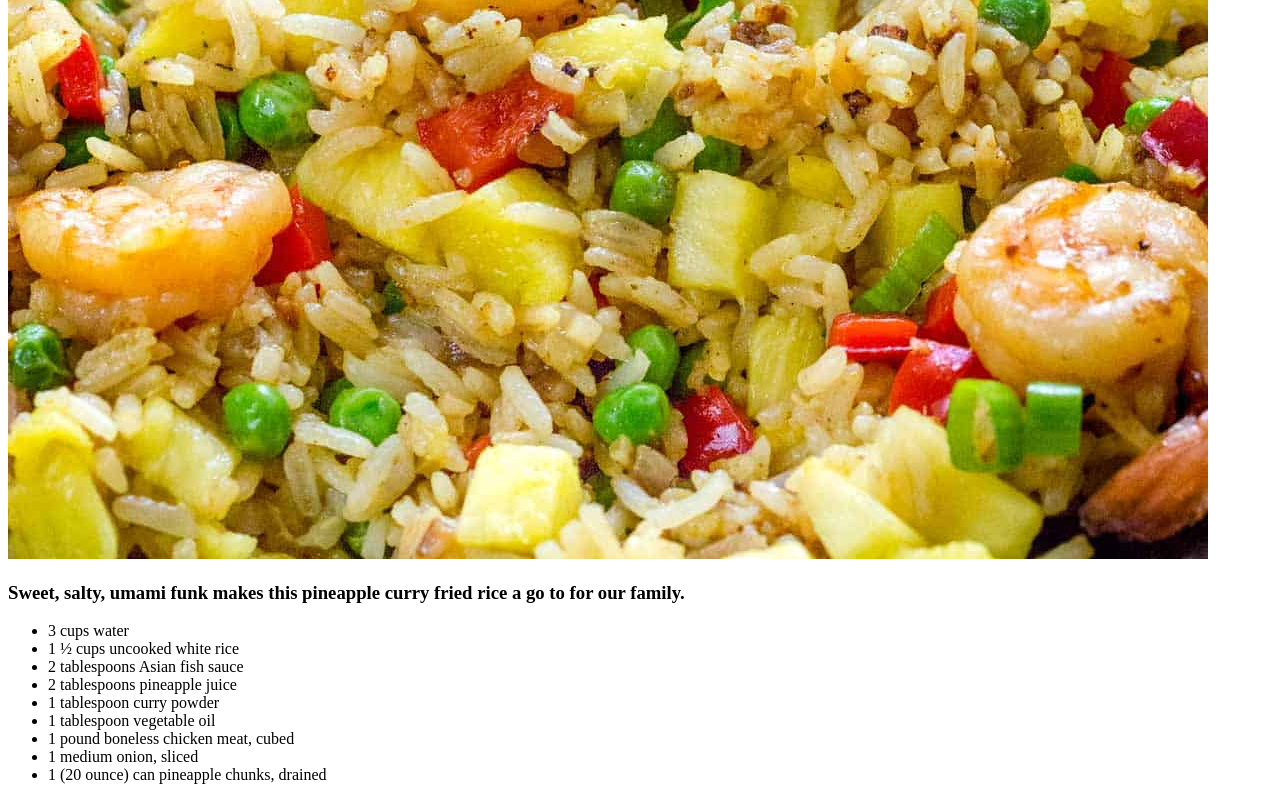
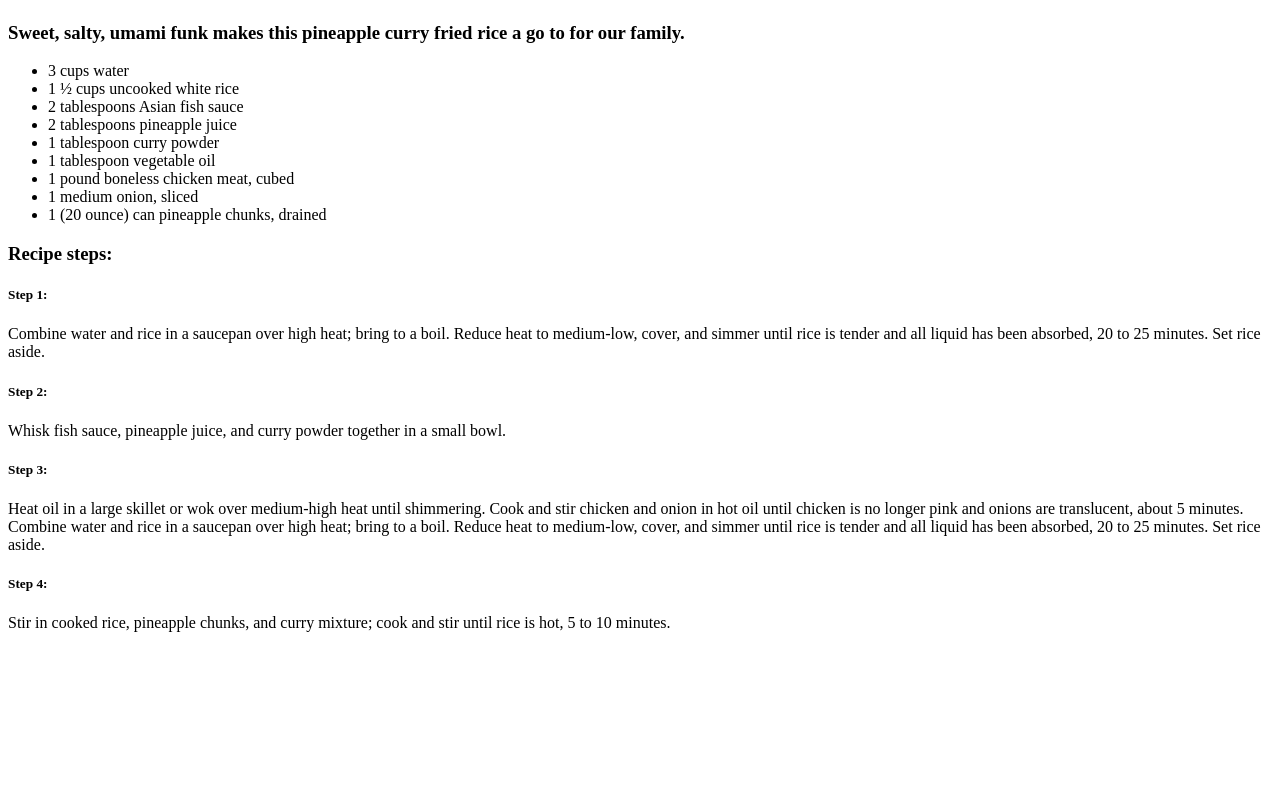
Before and after one commit to chantuot/odin-recipes, a plain HTML site: page recipes/pineapple-curry-fried-rice.html in a window 1280 px wide. Shown: the part 721-1521 px from the top of the page. After the commit the page ends 1369 px from the top, so only its background shows below. Drawn offline with Linux system fonts and the light colour scheme.

Commit message:
recipe steps added to pineapple curry fried rice

```diff
--- a/recipes/pineapple-curry-fried-rice.html
+++ b/recipes/pineapple-curry-fried-rice.html
@@ -7,8 +7,11 @@
 </head>
 <body>
     <h1>Pineapple Curry Fried Rice</h1>
-    <img src="../pineapple-fried-rice-4-1200.jpg" alt="Pineapple Curry Fried Rice looking mad fine.">
+
+    <img src="../pineapple-fried-rice-4-1200.jpg" alt="Pineapple Curry Fried Rice looking mad fine." width="640" height="640">
+
     <h3>Sweet, salty, umami funk makes this pineapple curry fried rice a go to for our family.</h3>
+
     <ul>
         <li>3 cups water</li>
 
@@ -28,5 +31,20 @@
 
         <li>1 (20 ounce) can pineapple chunks, drained</li>
     </ul>
+
+    <h3>Recipe steps:</h3>
+
+    <h5>Step 1:</h5>
+    <p> Combine water and rice in a saucepan over high heat; bring to a boil. Reduce heat to medium-low, cover, and simmer until rice is tender and all liquid has been absorbed, 20 to 25 minutes. Set rice aside.</p>
+
+    <h5>Step 2:</h5>
+    <p>Whisk fish sauce, pineapple juice, and curry powder together in a small bowl.</p>
+
+    <h5>Step 3:</h5>
+    <p>Heat oil in a large skillet or wok over medium-high heat until shimmering. Cook and stir chicken and onion in hot oil until chicken is no longer pink and onions are translucent, about 5 minutes.
+    Combine water and rice in a saucepan over high heat; bring to a boil. Reduce heat to medium-low, cover, and simmer until rice is tender and all liquid has been absorbed, 20 to 25 minutes. Set rice aside.</p>
+
+    <h5>Step 4:</h5>
+    <p>Stir in cooked rice, pineapple chunks, and curry mixture; cook and stir until rice is hot, 5 to 10 minutes.</p>
 </body>
 </html>
```
